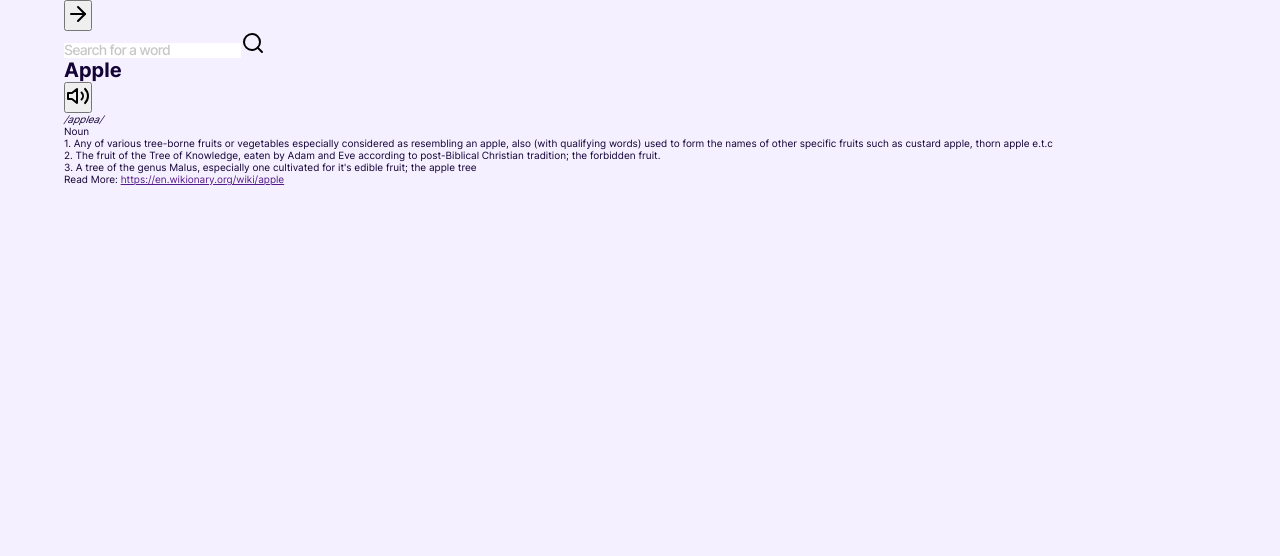
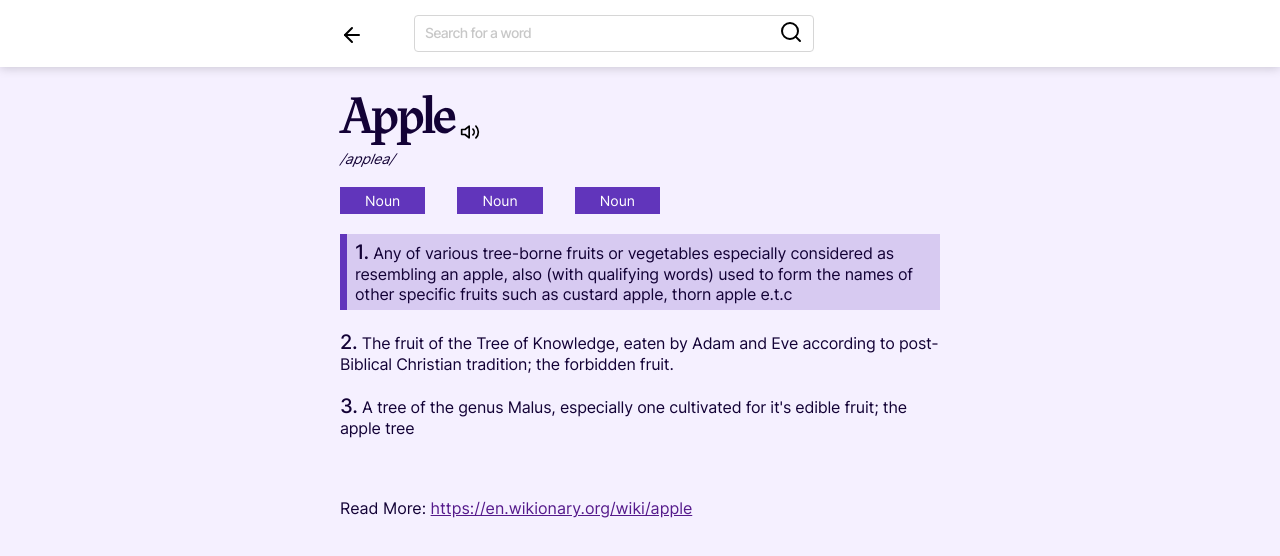
Before and after one commit to Daviddix/dictionary-redesign, a React (Vite) app: page /result in a window 1280 px wide. Shown: the top 556 px of the page. Built offline with nearby package versions, Linux system fonts and the light colour scheme.

Commit message:
finished building UI

```diff
--- a/src/Components/PartOfSpeech/PartOfSpeech.css
+++ b/src/Components/PartOfSpeech/PartOfSpeech.css
@@ -0,0 +1,20 @@
+.parts-of-speech-container{
+    max-width: 100%;
+    max-width: 32rem;
+    display: flex;
+    align-items: center;
+    justify-content: space-between;
+    margin: 0 0 2rem 0;
+}
+
+.part-of-speech{
+    max-width: fit-content;
+    padding: .5rem 2.5rem;
+    background-color: var(--partOfSpeechActiveLight);
+    border: none;
+}
+
+.part-of-speech p{
+    font-size: 1.4rem;
+    color: white;
+}
--- a/src/Components/PartOfSpeech/PartOfSpeech.jsx
+++ b/src/Components/PartOfSpeech/PartOfSpeech.jsx
@@ -1,7 +1,8 @@
+import "./PartOfSpeech.css"
 
 function PartOfSpeech() {
   return (
-    <div>Noun</div>
+    <button className="part-of-speech"><p>Noun</p></button>
   )
 }
 
--- a/src/Components/SearchBar/SearchBar.css
+++ b/src/Components/SearchBar/SearchBar.css
@@ -31,3 +31,18 @@
     border: none;
     cursor: pointer;
 }
+
+/* search bar on result page */
+.results-page-header .search-bar{
+    width: 90%;
+    max-width: 40rem;
+    border: 1px solid var(--searchBarBorderColorLight);
+    background-color: rgb(255, 255, 255);
+    display: flex;
+    padding: .4rem 1rem;
+    border-radius: .4rem;
+    -webkit-border-radius: .4rem;
+    -moz-border-radius: .4rem;
+    -ms-border-radius: .4rem;
+    -o-border-radius: .4rem;
+}
--- a/src/pages/HomePage/HomePage.css
+++ b/src/pages/HomePage/HomePage.css
@@ -41,7 +41,7 @@ html{
 
     --partOfSpeechInactiveLight: hsl(var(--hue), 94%, 7%);
 
-    --firstWordFillLight: hsl(var(--hue), 56%, 47%);
+    --firstWordFillLight: hsla(var(--hue), 56%, 47%, .2);
 
     --firstWordLeftBorder: hsl(var(--hue), 56%, 47%);
 
@@ -84,6 +84,7 @@ html{
 
 button{
     cursor: pointer;
+    font-family: inherit;
 }
 
 
@@ -94,8 +95,9 @@ body{
 }
 
 main{
-    min-height: 100vh;
+    min-height: 100%;
     width:90vw;
+    max-width: 60rem;
     margin: auto;
 }
 
--- a/src/pages/ResultsPage/ResultsPage.css
+++ b/src/pages/ResultsPage/ResultsPage.css
@@ -0,0 +1,110 @@
+header.results-page-header{
+    background-color: white;
+    box-shadow: 0 .1rem 1rem rgba(0, 0, 0, 0.185);
+    padding: 1.5rem 0rem;
+    position: sticky;
+    top:0;
+    left:0;
+}
+
+.header-inner{
+    width:90vw;
+    max-width: 60rem;
+    margin: auto;
+    display: flex;
+    align-items: center;
+    justify-content: flex-start;
+}
+
+.header-inner > button{
+    transform: rotate(180deg);
+    -webkit-transform: rotate(180deg);
+    -moz-transform: rotate(180deg);
+    -ms-transform: rotate(180deg);
+    -o-transform: rotate(180deg);
+    background: transparent;
+    border: none;
+    margin: 0 2rem 0 0;
+}
+
+.result-from-search > header{
+    margin: 2rem 0rem;
+}
+
+.text-and-icon > h1{
+    font-size: 4.8rem;
+    font-family: midevil;
+}
+
+.text-and-icon{
+    display: flex;
+    align-items: flex-end;
+    justify-content: space-between;
+    width: fit-content;
+    max-width: 90%;
+    margin: 0 0 .5rem 0;
+}
+
+.text-and-icon > button{
+    background-color: transparent;
+    border: none;
+}
+
+.text-and-icon > button img{
+    max-width: 2rem;
+    margin: 0 0 0 .6rem;
+}
+
+.result-from-search i{
+    font-size: 1.4rem;
+}
+
+.definitions > div{
+    margin: 0 0 2rem 0;
+}
+
+.definitions > div p{
+    font-size: 1.4rem;
+    letter-spacing: -.2px;
+}
+
+.definitions .first-definition{
+    display: flex;
+    align-items: center;
+    justify-content: space-between;
+    background-color: var(--firstWordFillLight);
+    position: relative;
+    padding: .6rem .6rem .6rem 1.5rem;
+}
+
+.lighter{
+    width: .7rem;
+    height: 100%;
+    background-color: var(--firstWordLeftBorder);
+    margin: 0 .5rem 0 0;
+    position: absolute;
+    left: 0;
+}
+
+.definitions > div p::first-letter{
+    font-size: 2rem;
+    font-weight: 500;
+}
+
+.external-link{
+    font-size: 1.4rem;
+    max-width: 100%;
+    margin: 6rem 0 2rem;
+}
+
+@media screen and (min-width:600px) {
+    .header-inner > button{
+        margin: 0 5rem 0 0;
+    }
+
+    .definitions > div p
+    , .external-link
+    {
+        font-size: 1.6rem;
+    }
+}
--- a/src/pages/ResultsPage/ResultsPage.jsx
+++ b/src/pages/ResultsPage/ResultsPage.jsx
@@ -2,29 +2,37 @@ import backArrow from  "../../../assets/icons/arrow-right.svg"
 import SearchBar from "../../Components/SearchBar/SearchBar"
 import volume from "../../../assets/icons/volume-2.svg"
 import PartOfSpeech from "../../Components/PartOfSpeech/PartOfSpeech"
+import "./ResultsPage.css"
 
 function ResultsPage() {
   return (
-    <main className='results-page-main'>
-    <header>
-    <button>
+    <>
+  <header className="results-page-header">
+    <div className="header-inner">
+        <button>
         <img src={backArrow} alt="back to home page" />
     </button>
 
     <SearchBar />
+    </div>
+
     </header>
+
+    <main className='results-page-main'>
+
 
     <div className="result-from-search">
         <header>
             <div className="text-and-icon">
                 <h1>Apple</h1>
                 <button><img src={volume} alt="listen to pronunciation" /> </button>
-                <br />
-                <i>/applea/</i>
             </div>
+            <i>/applea/</i>
         </header>
 
         <div className="parts-of-speech-container">
+            <PartOfSpeech />
+            <PartOfSpeech />
             <PartOfSpeech />
         </div>
 
@@ -54,6 +62,7 @@ function ResultsPage() {
         </p>
     </div>
     </main>
+    </>
   )
 }
 
```
